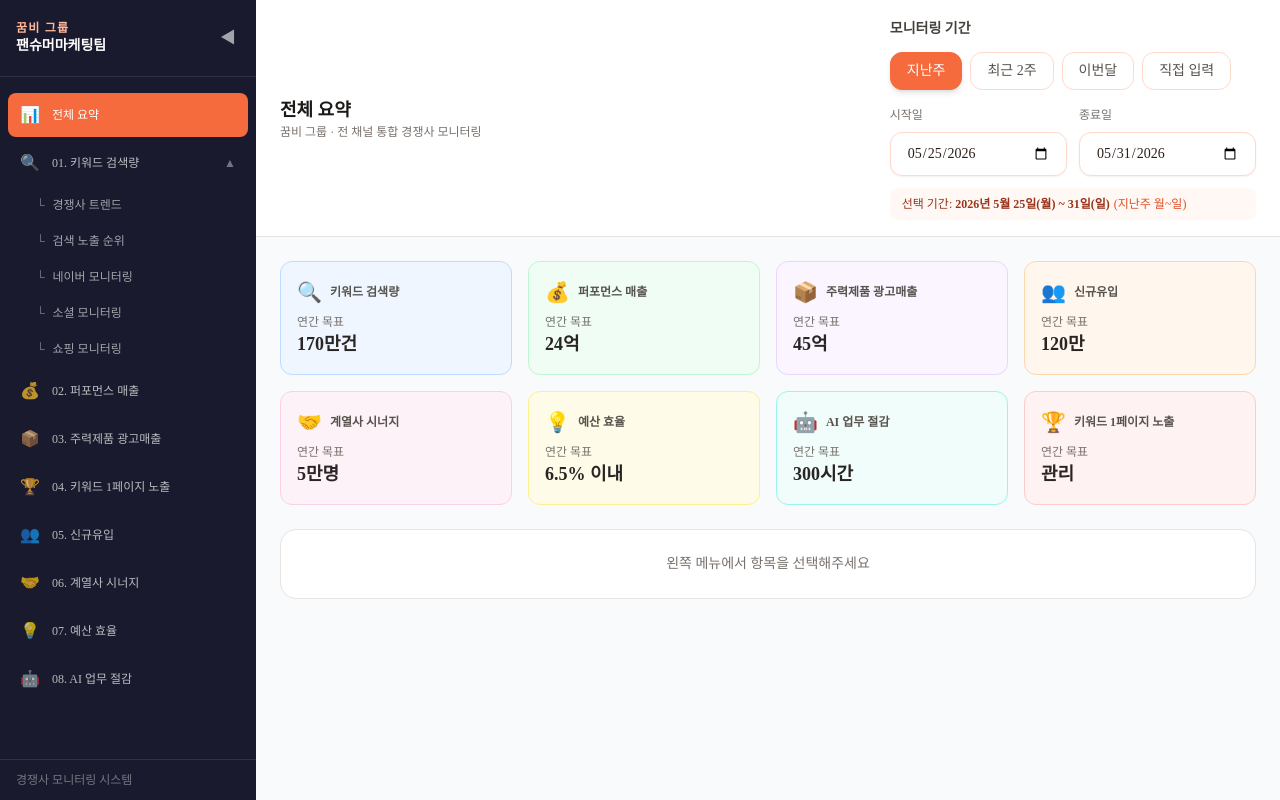
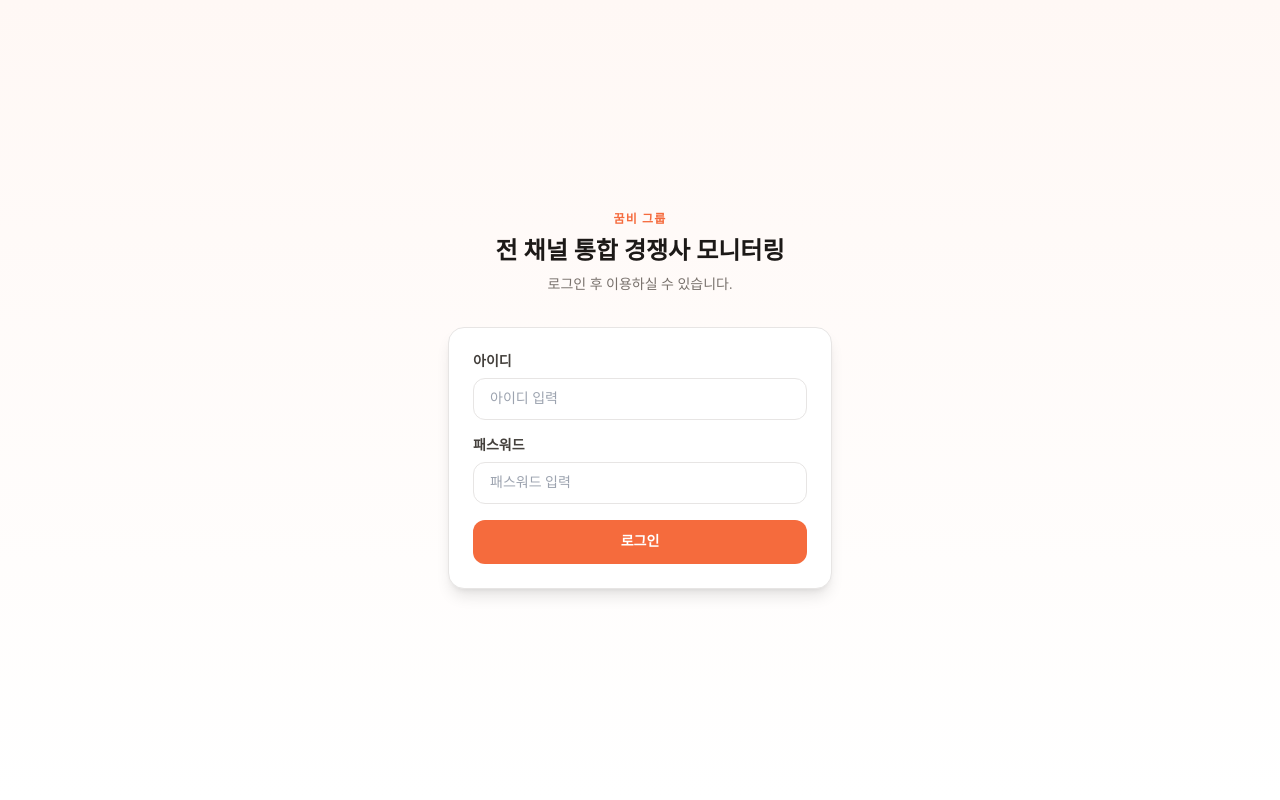
Before and after one commit to ggumbim-droid/ggumbi-monitor, a Next.js app: page / in a window 1280 px wide. Built offline with nearby package versions, Linux system fonts and the light colour scheme.

Commit message:
Update page.tsx

```diff
--- a/src/app/page.tsx
+++ b/src/app/page.tsx
@@ -10,6 +10,7 @@ import { ChannelTabs } from "@/components/ChannelTabs";
 import { LoginRequiredSection } from "@/components/LoginRequiredSection";
 import { InsightsPanel } from "@/components/InsightsPanel";
 import { buildNotionReport } from "@/lib/report";
+import { LoginGate } from "@/components/LoginGate";
 import { LineChart, Line, XAxis, YAxis, CartesianGrid, Tooltip, Legend, ResponsiveContainer } from "recharts";
 import type { ChannelId, MonitorDateRange, MonitorResult, SortOrder } from "@/types/monitor";
 
@@ -457,6 +458,7 @@ export default function HomePage() {
     : null;
 
   return (
+    <LoginGate>
     <div className="min-h-screen bg-gray-50 flex">
       {/* 사이드바 */}
       <aside className={`${sidebarOpen ? "w-64" : "w-16"} bg-[#1a1a2e] text-white flex flex-col transition-all duration-300 shrink-0 sticky top-0 h-screen overflow-y-auto`}>
@@ -928,6 +930,7 @@ export default function HomePage() {
         </main>
       </div>
     </div>
+    </LoginGate>
   );
 }
 
```
